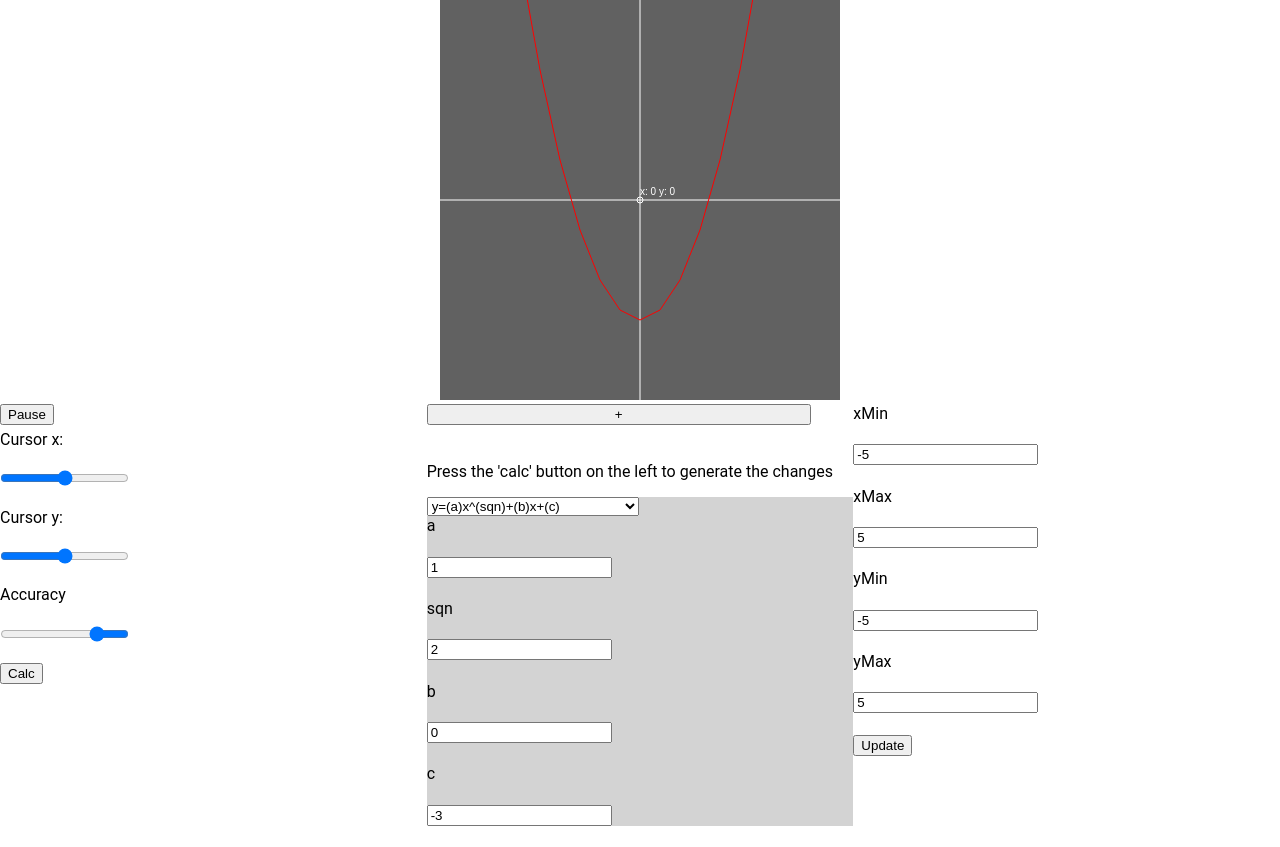
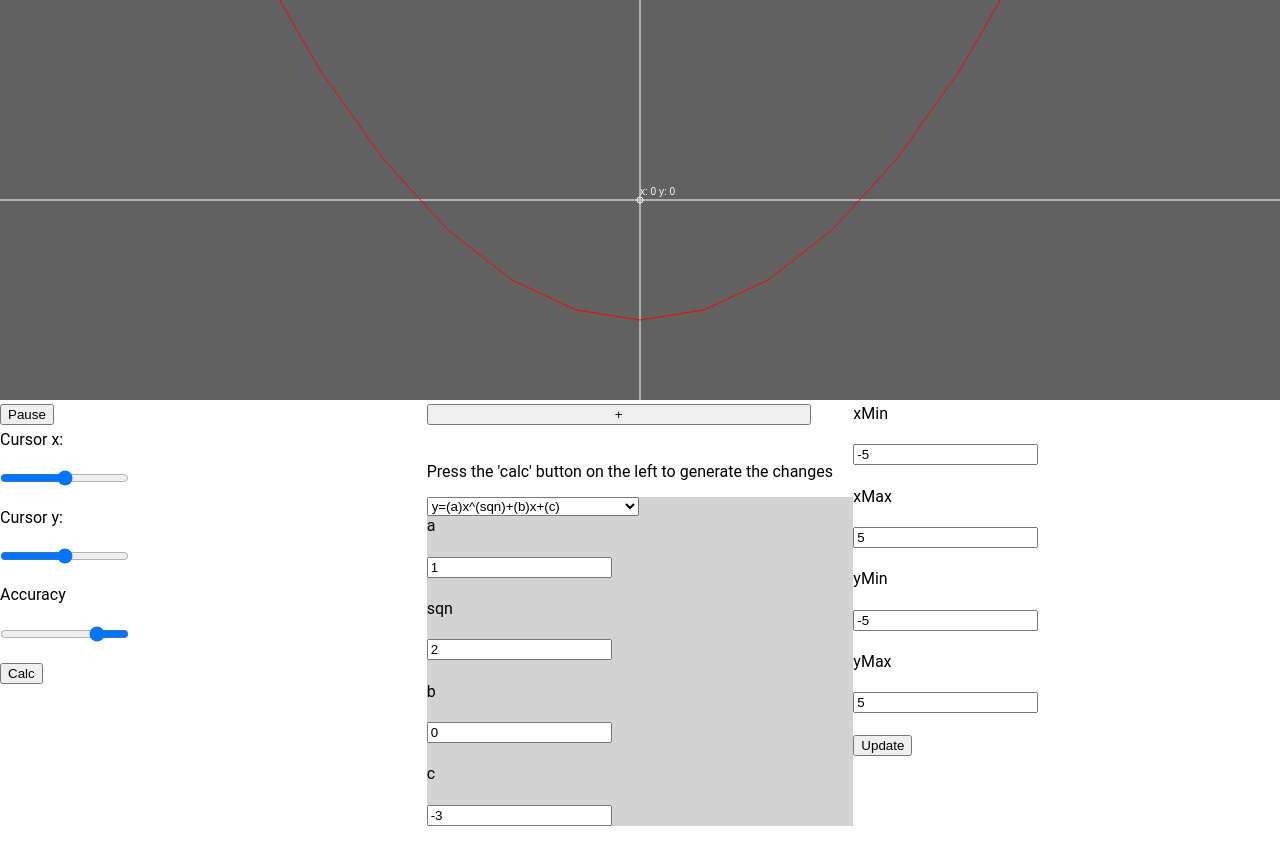
Before and after one commit to Jantje19/GraphViewer, a plain HTML site: page index.html in a window 1280 px wide. Drawn offline with Linux system fonts and the light colour scheme.

Commit message:
Add files via upload

```diff
--- a/Scripts/Canvas.js
+++ b/Scripts/Canvas.js
@@ -37,6 +37,8 @@ function resize() {
 	}
 
 	canvas.resize(newW, newH);
+
+	calc();
 }
 
 function mouse(evt) {
--- a/Scripts/main.js
+++ b/Scripts/main.js
@@ -18,7 +18,7 @@ Vector.prototype.viewPort = function() {
 }
 
 function setup() {
-	canvas = new Canvas(document.getElementById('canvas'), document.body.scrollHeight / 2, document.body.scrollHeight / 2);
+	canvas = new Canvas(document.getElementById('canvas'), 'auto', document.body.scrollHeight / 2);
 
 	calc();
 
--- a/Styles/main.css
+++ b/Styles/main.css
@@ -2,7 +2,6 @@ body {
 	margin: 0;
 	width: 100%;
 	height: 100%;
-	text-align: center;
 	position: absolute;
 	font-family: 'Arial', sans-serif;
 	font-family: 'Roboto', sans-serif;
```
